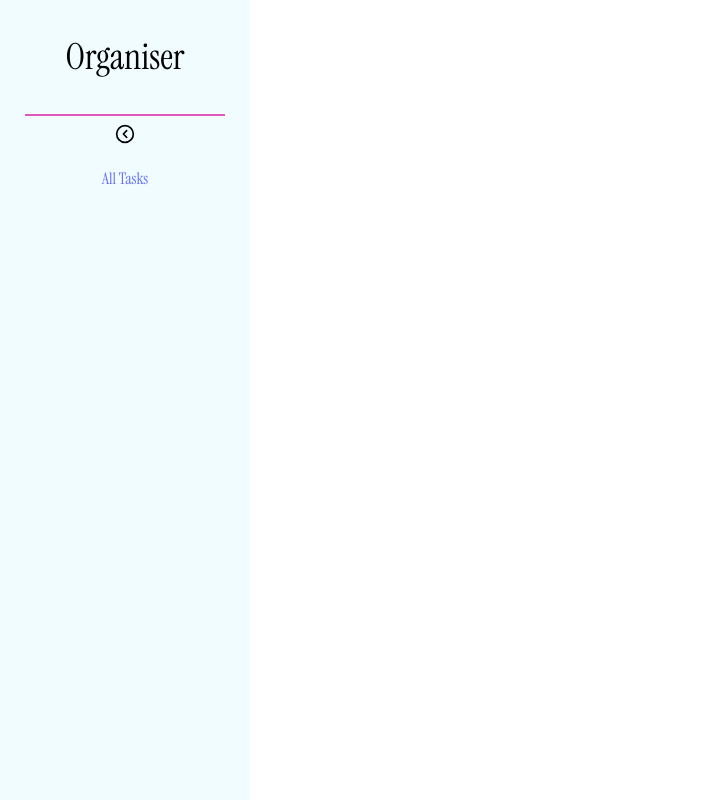
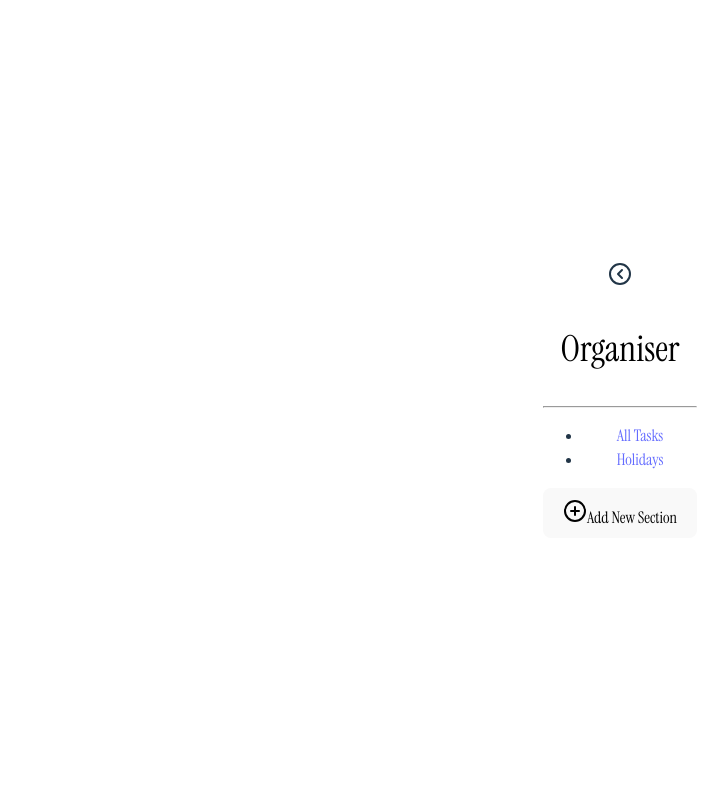
Before and after one commit to Twigg99/laravel_task_list_app, a Vue app in the folder frontend-task-list-app/: page / in a window 1280 px wide. Shown: the whole page, without its empty margins (0-718 px from the left). Built offline with nearby package versions, Linux system fonts and the light colour scheme.

Commit message:
sidebar ui and transform logic added
rotation and collapse added.

```diff
--- a/frontend-task-list-app/src/components/Sidebar.vue
+++ b/frontend-task-list-app/src/components/Sidebar.vue
@@ -1,66 +1,31 @@
 <template>
-  <aside class="sidebar">
+  <aside class="sidebar"  :class="['sidebar', { collapsed: isCollapsed }]">
+    <ChevronLeftCircle class="chevron-icon" @click="collapseSidebar" :class="['chevron-icon', { rotated: isCollapsed }]"/>
     <nav>
       <h2>Organiser</h2>
       <hr class="organiserSeparator">
 
-        <ChevronLeftCircle class="chevron-icon" />
 
-      <ul>
+      <ul class="navigationList">
         <li><router-link to="/">All Tasks</router-link></li>
+        <li><router-link to="/holiday">Holidays</router-link></li>
       </ul>
+      <button class="addSectionButton"><CirclePlus></CirclePlus><span v-if="!isCollapsed">Add New Section</span></button>
     </nav>
   </aside>
 </template>
 <script setup>
-import { Home, List, Plus, ChevronLeftCircle } from "lucide-vue-next";
+import { Home, List, Plus, ChevronLeftCircle, CirclePlus } from "lucide-vue-next";
+import { ref } from "vue";
+
+const isCollapsed = ref(false);
+
+
+const collapseSidebar = () => {
+  isCollapsed.value = !isCollapsed.value;
+};
+
+
 </script>
 <style>
-.sidebar {
-  width: 250px;
-  height: 100%;
-  background: #f0fcff;
-  display: flex;
-  justify-content: center;
-  position: fixed;
-  top: 0;
-  left: 0;
-}
-nav ul {
-  list-style: none;
-  padding: 0;
-  width: 200px;
-  display: flex;
-  justify-content: center;
-}
-nav ul li {
-  margin-bottom: 10px;
-}
-.active {
-  background-color: #df57bc; /* Highlighted Section */
-  color: white;
-  border-radius: 8px;
-}
-
-.organiserSeparator {
-  border: 1px solid #df57bc;
-}
-
-.sidebar a:hover {
-  background: #f6828c; /* Light pink hover effect */
-  transition: 0.3s ease-in-out;
-}
-
-.chevron-icon {
-  width: 20px;
-  height: 20px;
-  cursor: pointer;
-  color: #000000; /* Matches your theme */
-  transition: transform 0.3s ease-in-out;
-}
-
-.chevron-icon:hover {
-  color: #f6828c; /* Lighter hover effect */
-  transform: scale(1.1);
-}
 </style>
```
